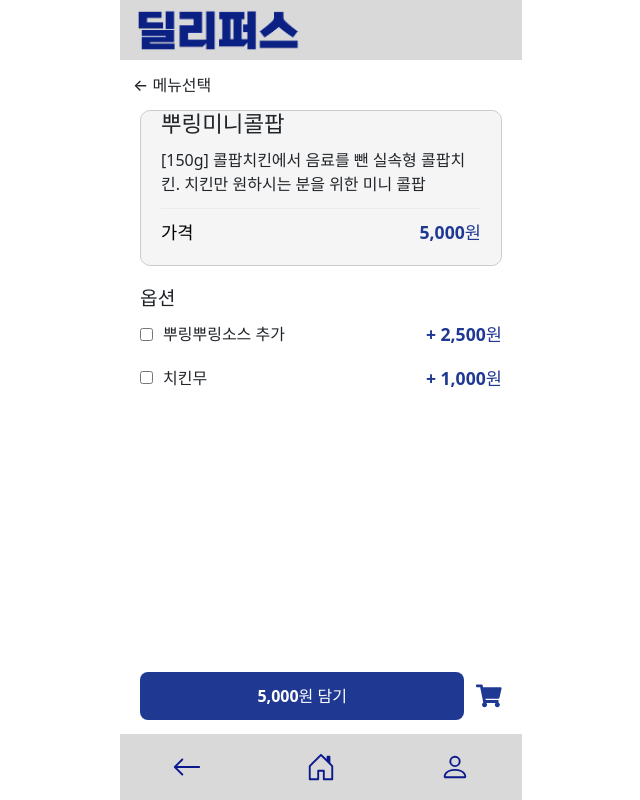
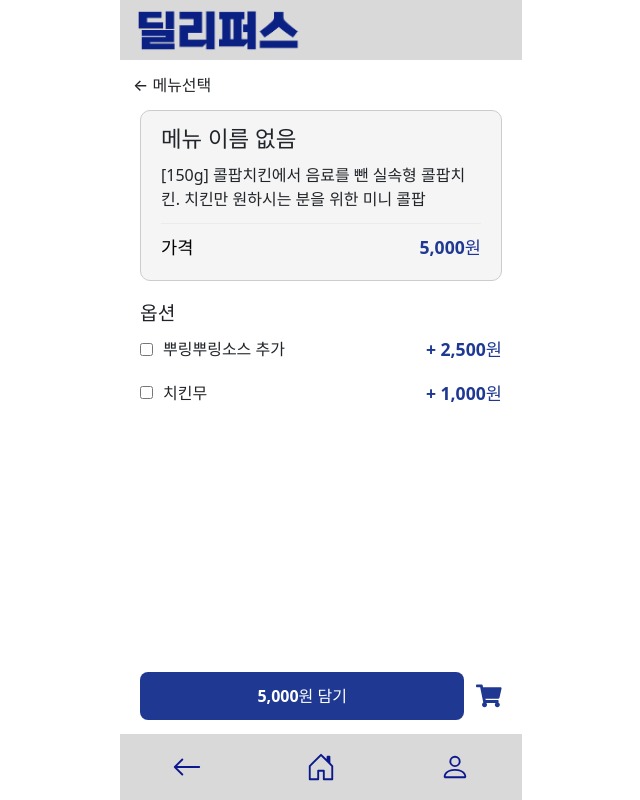
Before and after one commit to GCU-Project-Space/Front, a React (Vite) app: page /menu-option in a window 1280 px wide. Shown: the whole page, without its empty margins (319-959 px from the left). Built offline with nearby package versions, Linux system fonts and the light colour scheme.

Commit message:
feat: MENUSELECT->MENUOPTION 연결

```diff
--- a/src/pages/MenuOptionSelect.jsx
+++ b/src/pages/MenuOptionSelect.jsx
@@ -5,9 +5,13 @@
 import BottomNav from "../components/BottomNav";
 import FixedLayout from "../components/FixedLayout";
 import { FaShoppingCart } from "react-icons/fa";
+import { useLocation } from "react-router-dom";
+
 
 const MenuOptionSelect = () => {
   const navigate = useNavigate();
+  const location = useLocation();
+  const menuName = location.state?.menuName || "메뉴 이름 없음";
 
   return (
     <AppWrapper>
@@ -17,7 +21,7 @@
 
         <Main>
           <MenuBox>
-            <MenuTitle>뿌링미니콜팝</MenuTitle>
+          <MenuTitle>{menuName}</MenuTitle>
             <MenuDescription>
               [150g] 콜팝치킨에서 음료를 뺀 실속형 콜팝치킨. 치킨만 원하시는 분을 위한 미니 콜팝
             </MenuDescription>
@@ -90,6 +94,7 @@
   font-size: 1.4rem;
   font-weight: bold;
   margin-bottom: 10px;
+  margin-top: 15px;
 `;
 
 const MenuDescription = styled.p`
--- a/src/pages/MenuSelect.jsx
+++ b/src/pages/MenuSelect.jsx
@@ -45,14 +45,18 @@
           <SectionTitle>대표 메뉴 ➝</SectionTitle>
           <TagScrollContainer>
             {mainMenus.map((menu) => (
-              <Tag key={menu}>{menu}</Tag>
+              <Tag key={menu} onClick={() => navigate('/menu-option', { state: { menuName: menu } })}>
+              {menu}
+            </Tag>
             ))}
           </TagScrollContainer>
 
           <SectionTitle>사이드 메뉴 ➝</SectionTitle>
           <TagScrollContainer>
             {sideMenus.map((menu) => (
-              <Tag key={menu}>{menu}</Tag>
+              <Tag key={menu} onClick={() => navigate('/menu-option', { state: { menuName: menu } })}>
+              {menu}
+            </Tag>
             ))}
           </TagScrollContainer>
         </Main>
```
